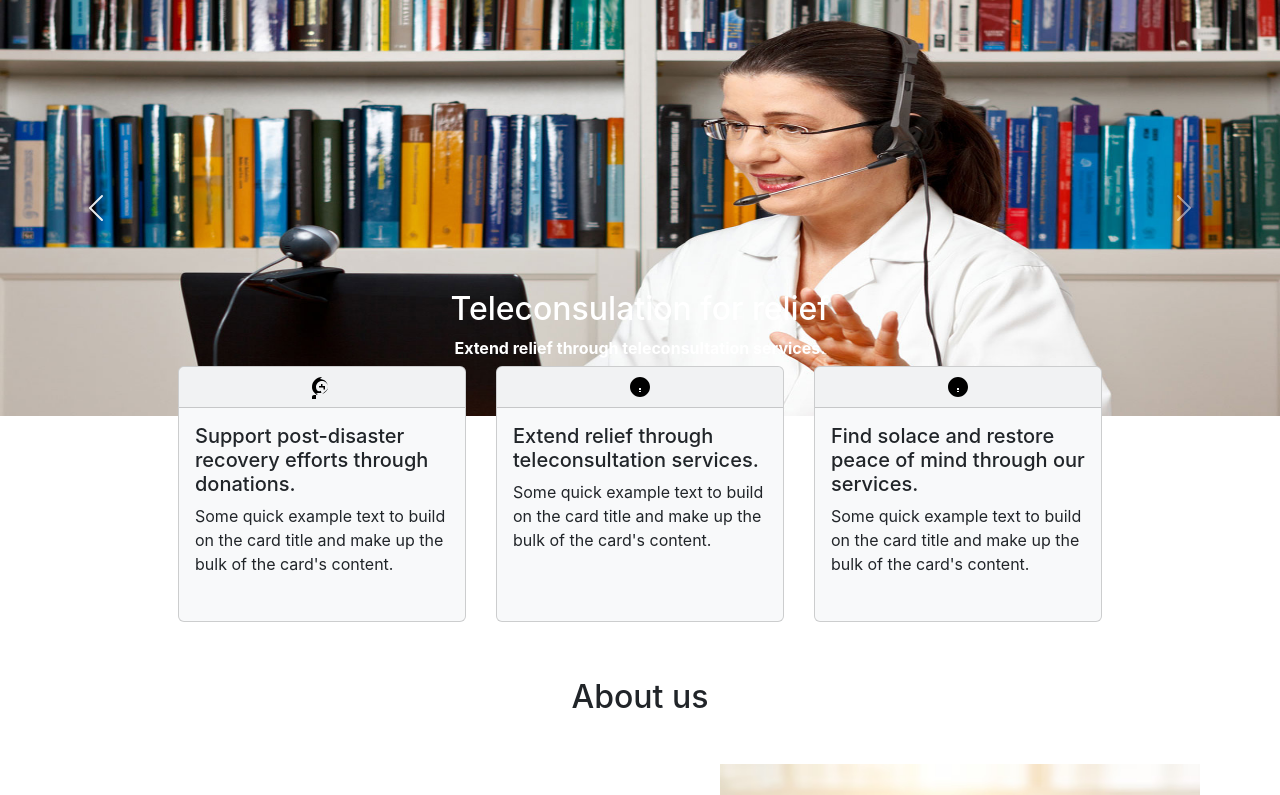
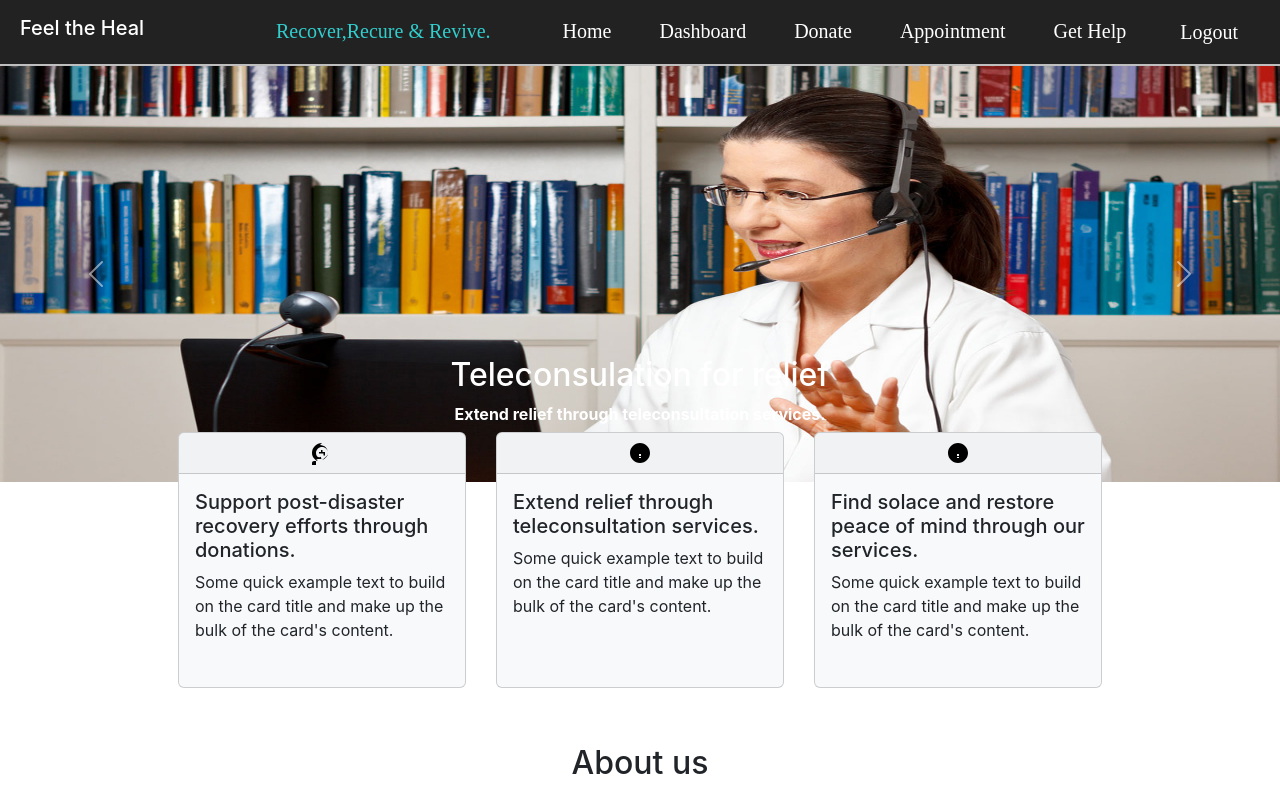
Before and after one commit to charvig23/FeelTheHeal_Ladybugs, a React (Create React App) app in the folder client/: page /Home in a window 1280 px wide. Shown: the top 795 px of the page. Built offline with nearby package versions, Linux system fonts and the light colour scheme; sample sign-in values are in the browser's storage.

Commit message:
Page links

```diff
--- a/client/src/App.js
+++ b/client/src/App.js
@@ -12,6 +12,7 @@ import DoctorDashboard from './Components/Dashboard/DoctorDashboard.js';
 import DonationDashboard from './Components/Dashboard/DonationDashboard.js';
 import ApplicationDetails from './Components/Dashboard/ApplicationDetails.js';
 import Dashboard from './Components/Dashboard/Dashboard.js';
+import Footer from './Components/Footer/Footer.js';
 import { ToastContainer } from 'react-toastify';
 import 'react-toastify/dist/ReactToastify.css';
 function App() {
@@ -32,7 +33,7 @@ function App() {
         <Route path="/AppointmentPage" element={<AppointmentPage/>} />
         <Route path="/application/:id" element={<ApplicationDetails/>} />
       </Routes>
-
+    <Footer/>
     </Router>
     </div>
   );
--- a/client/src/Components/AppointmentPage/AppointmentPage.js
+++ b/client/src/Components/AppointmentPage/AppointmentPage.js
@@ -1,6 +1,5 @@
 import React, { useState } from 'react';
 import Header from '../Header/Header.js';
-import Footer from '..//Footer/Footer.js';
 import moment from 'moment';
 import 'react-big-calendar/lib/css/react-big-calendar.css';
 import './AppointmentPage.css';
@@ -215,7 +214,6 @@ const AppointmentPage = () => {
         </div>
       )}
     </div>
-    <Footer/>
     </>
   );
 };
--- a/client/src/Components/Dashboard/Dashboard.js
+++ b/client/src/Components/Dashboard/Dashboard.js
@@ -1,6 +1,5 @@
 import React, { useState, useEffect } from 'react';
 import Header from '../Header/Header.js';
-import Footer from '../Footer/Footer.js';
 import { useNavigate } from 'react-router-dom';
 import Sidebar from './Sidebar.js';
 import { FiX } from 'react-icons/fi';
@@ -46,7 +45,6 @@ const Dashboard = () => {
                 </div>
             </div>
         </div>
-        <Footer/>
         </>
     );
 };
--- a/client/src/Components/Dashboard/DonationDashboard.js
+++ b/client/src/Components/Dashboard/DonationDashboard.js
@@ -19,9 +19,6 @@ function DonationDashboard() {
         const response = await axios.get('http://localhost:4000/api/get-application',{withCredentials: true});
          console.log(response.data);
          console.log(response.status);
-        // if (!response.ok) {
-        //   throw new Error('Failed to fetch data');
-        // }
         const data = await response.data;
         console.log(data);
         setApplicationData(data.data);
--- a/client/src/Components/DonationForm/DonationForm.js
+++ b/client/src/Components/DonationForm/DonationForm.js
@@ -1,6 +1,6 @@
 import React, { useState } from 'react';
 import './DonationForm.css';
-
+import Header from '../Header/Header.js';
 
 function DonationForm() {
   const [description, setDescription] = useState('');
@@ -56,7 +56,7 @@ function DonationForm() {
 
   return (
     <>
-
+    <Header/>
     <div className='Form-Body'>
     <div className='form-container'>
       <h2>Apply for Donation</h2>
--- a/client/src/Components/Header/Header.js
+++ b/client/src/Components/Header/Header.js
@@ -63,11 +63,11 @@ class Header extends React.Component {
                 {/* Menu Items */}
                 {this.state.isLoggedIn ? (
                   <>
-                {/* <li className="nav-item">
+                <li className="nav-item">
                 <Link className="nav-link fs-5 px-4" to="/home">
                       Home
                     </Link>
-                </li> */}
+                </li>
                 <li className="nav-item">
                 <Link className="nav-link fs-5 px-4" to="/Dashboard">
                       Dashboard                   </Link>
--- a/client/src/Components/Home/Home.js
+++ b/client/src/Components/Home/Home.js
@@ -3,7 +3,7 @@ import { Card } from 'react-bootstrap';
 import { FontAwesomeIcon } from '@fortawesome/react-fontawesome';
 import { faMoneyBill } from '@fortawesome/free-solid-svg-icons';
 import './Home.css';
-
+import Header from '../Header/Header.js';
 function Home() {
     const [activeIndex, setActiveIndex] = useState(0);
 
@@ -70,6 +70,8 @@ function Home() {
     }, [activeIndex]);
 
     return (
+        <div>
+        <Header/>
         <div className='homepage-container'>
         <div className='homepage-content'>
             {/* Carousel */}
@@ -141,6 +143,7 @@ function Home() {
             </div>
             </div>
             </div>
+            </div>
 
     );
 }
```
